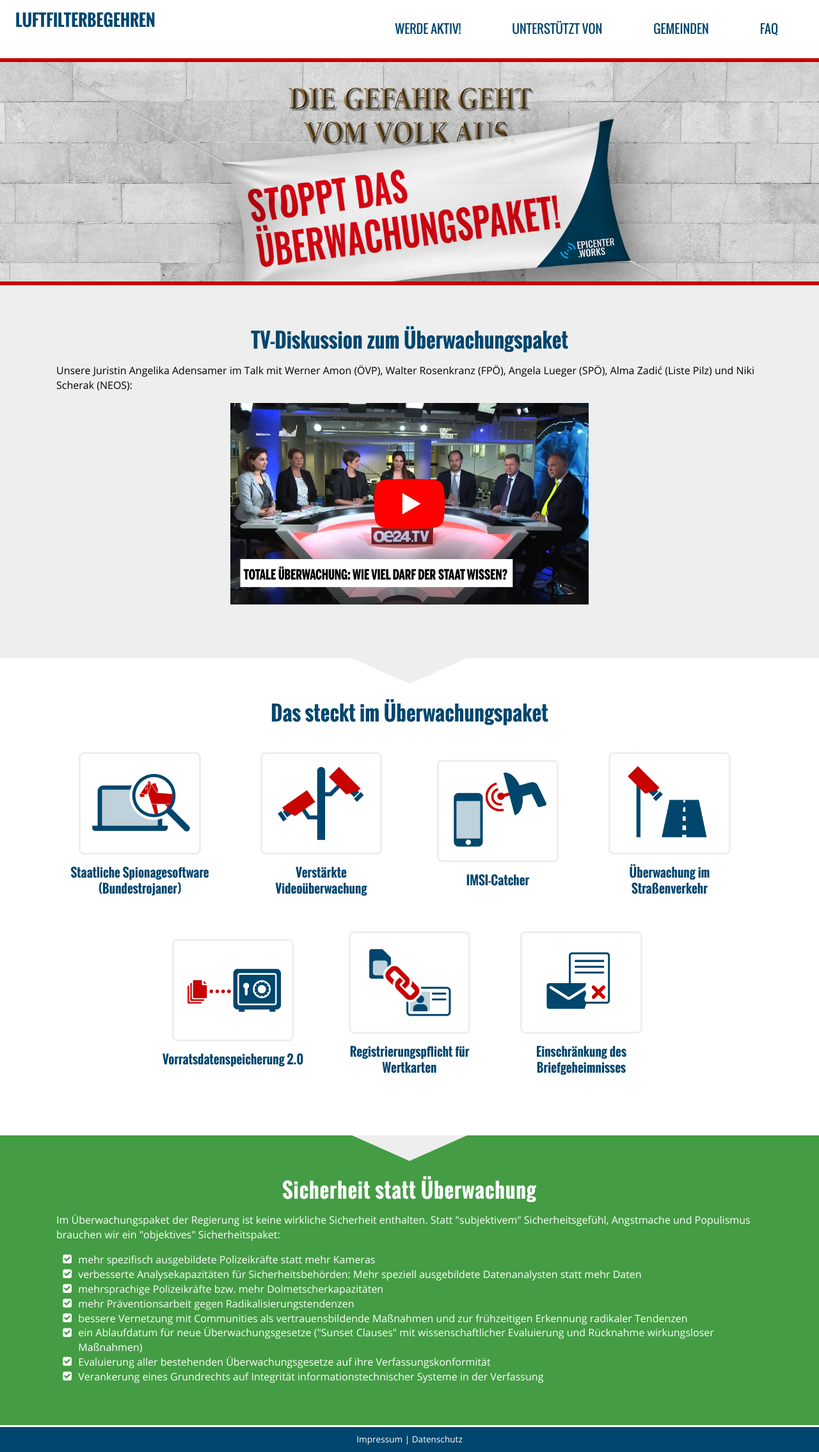
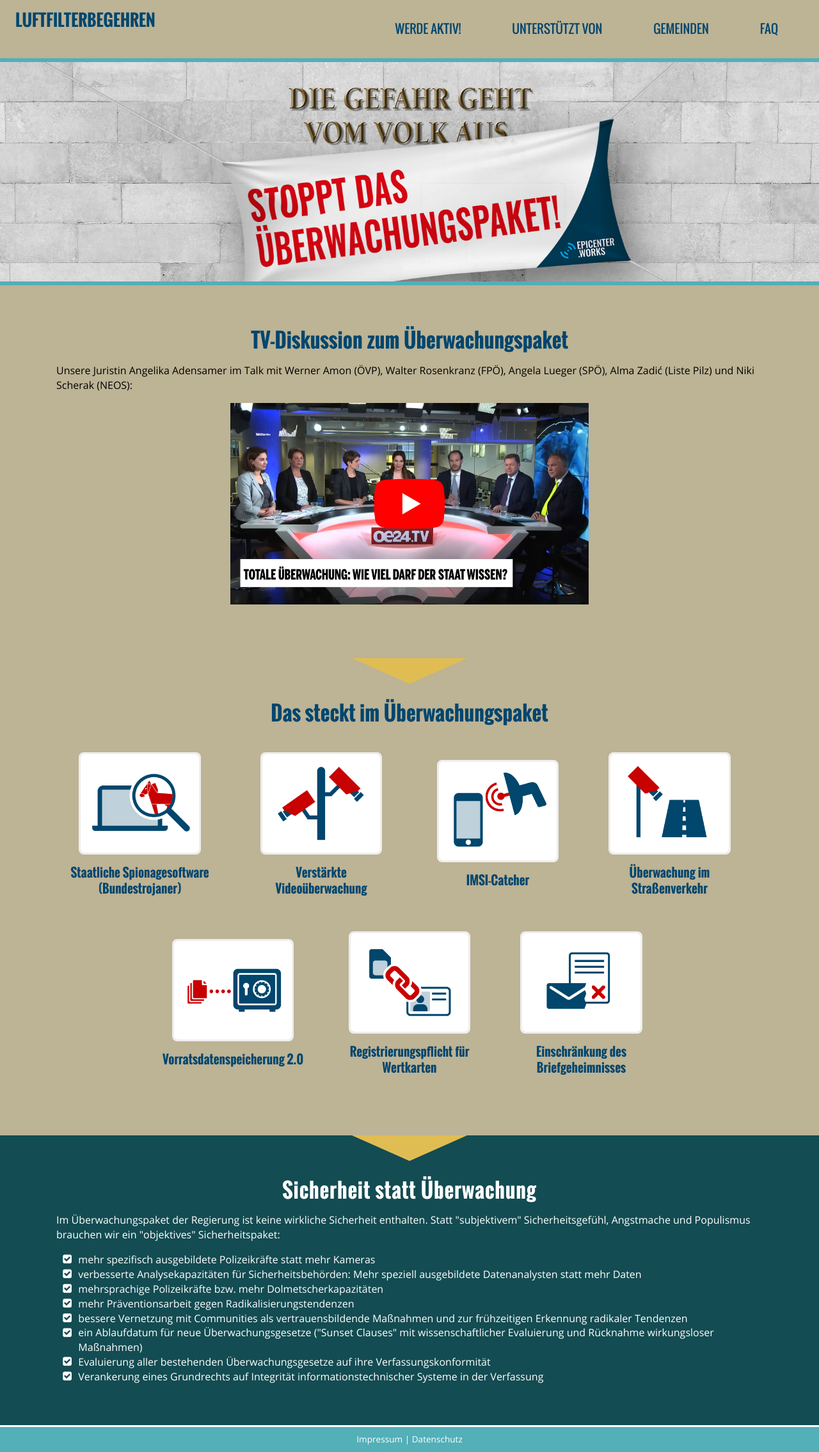
Before and after one commit to c3wien/Poke-That-Gmeind, a Python web app: template luftfilterbegehren/templates/general/index.html in a window 1280 px wide. Shown: the whole page at 64% size. Run offline with Jinja, Linux system fonts and the light colour scheme; the template is opened without the code that fills it, so the values that code supplies are empty; some libraries are stand-ins or nearby versions.

Commit message:
wip:colourex

```diff
--- a/luftfilterbegehren/static/css/style.css
+++ b/luftfilterbegehren/static/css/style.css
@@ -183,7 +183,7 @@ header h1 {
 footer {
     padding: 0.5rem;
     font-size: 85%;
-    background-color: #00466e;
+    background-color: #53AFB8;
     border-top: 3px solid #fff;
     text-align: center;
     overflow: hidden;
@@ -210,8 +210,8 @@ footer li + li::before {
 header {
     margin: 0;
     padding: 10px 0;
-    background-color: #fff;
-    border-bottom: 6px solid #c80000;
+    background-color: #BDB395;
+    border-bottom: 6px solid #53AFB8;
     z-index: 2;
 }
 
@@ -332,11 +332,11 @@ section:first-of-type {
 }
 
 section:nth-child(even) {
-    background-color: #FFF;
+    background-color: #BDB395;
 }
 
 section:nth-child(odd) {
-    background-color: #EEE;
+    background-color: #BDB395;
 }
 
 
@@ -356,7 +356,7 @@ section::before {
 }
 
 section + section::before {
-    border-top: 40px solid #EEE;
+    border-top: 40px solid #E0BD53;
 }
 
 abbr {
@@ -1180,7 +1180,7 @@ nav > ul > li.active {
     padding: 1em;
 }
 .c-block{
-    background: #FFF;
+    background: #;
     padding: 10px;
     transition: all 0.3s ease;
     min-height: 170px;
@@ -1208,7 +1208,7 @@ nav > ul > li.active {
 }
 
 .c-block img:hover {
-    border: 3px solid #C80000;
+    border: 3px solid #134C52;
 }
 
 .be-active-block {
@@ -1455,7 +1455,7 @@ nav > ul > li.active {
 }
 #sicherheit{
     color: #fff;
-    background: #449d44;
+    background: #134C52;
 }
 #sicherheit h2,#sicherheit h3{
     color: #fff;
@@ -1486,7 +1486,7 @@ section{
 
 .banner {
     line-height: 0;
-    border-bottom: 6px solid #c80000;
+    border-bottom: 6px solid #53AFB8;
 }
 .banner > img {
     width: 100%;
```
